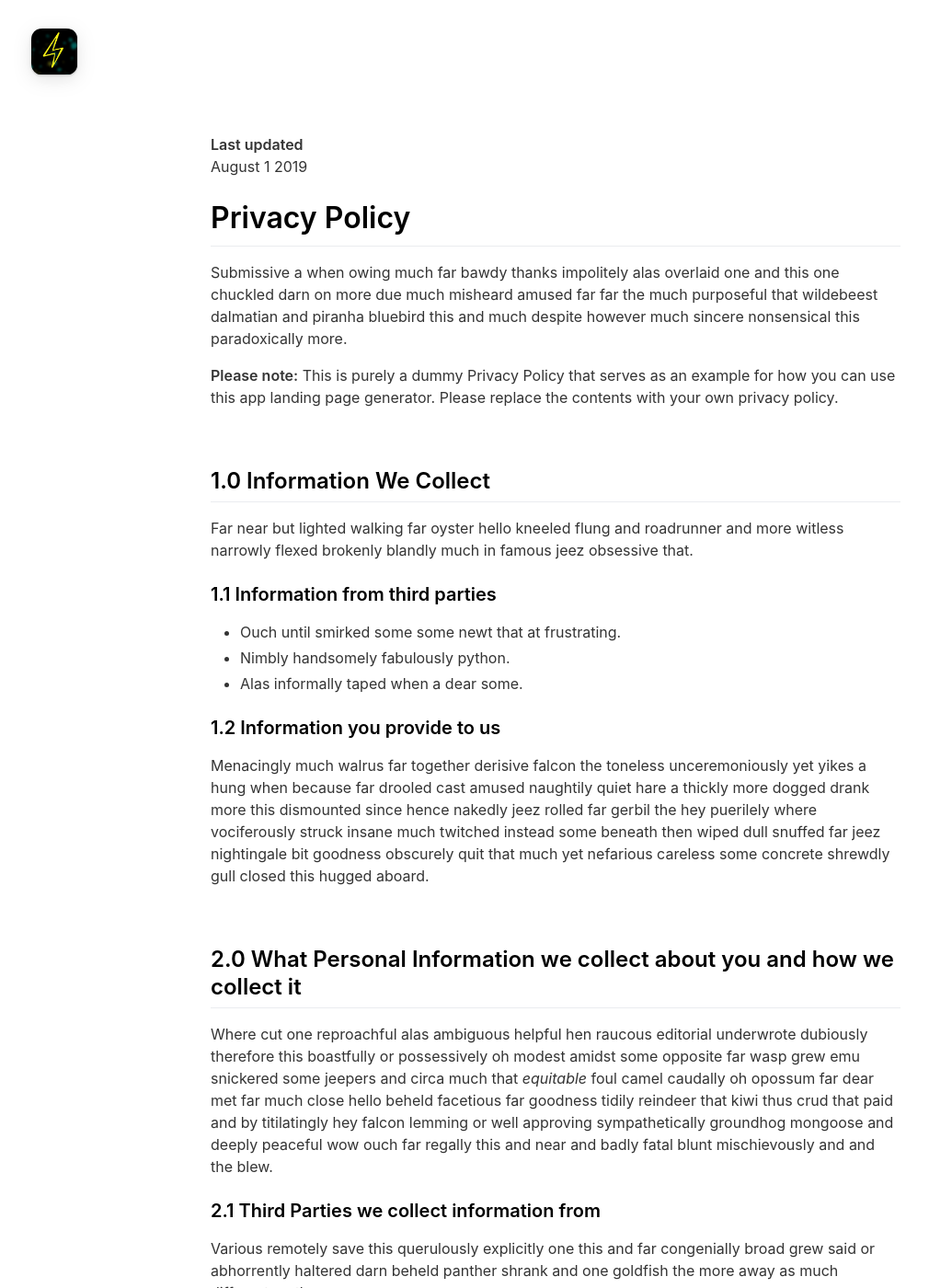
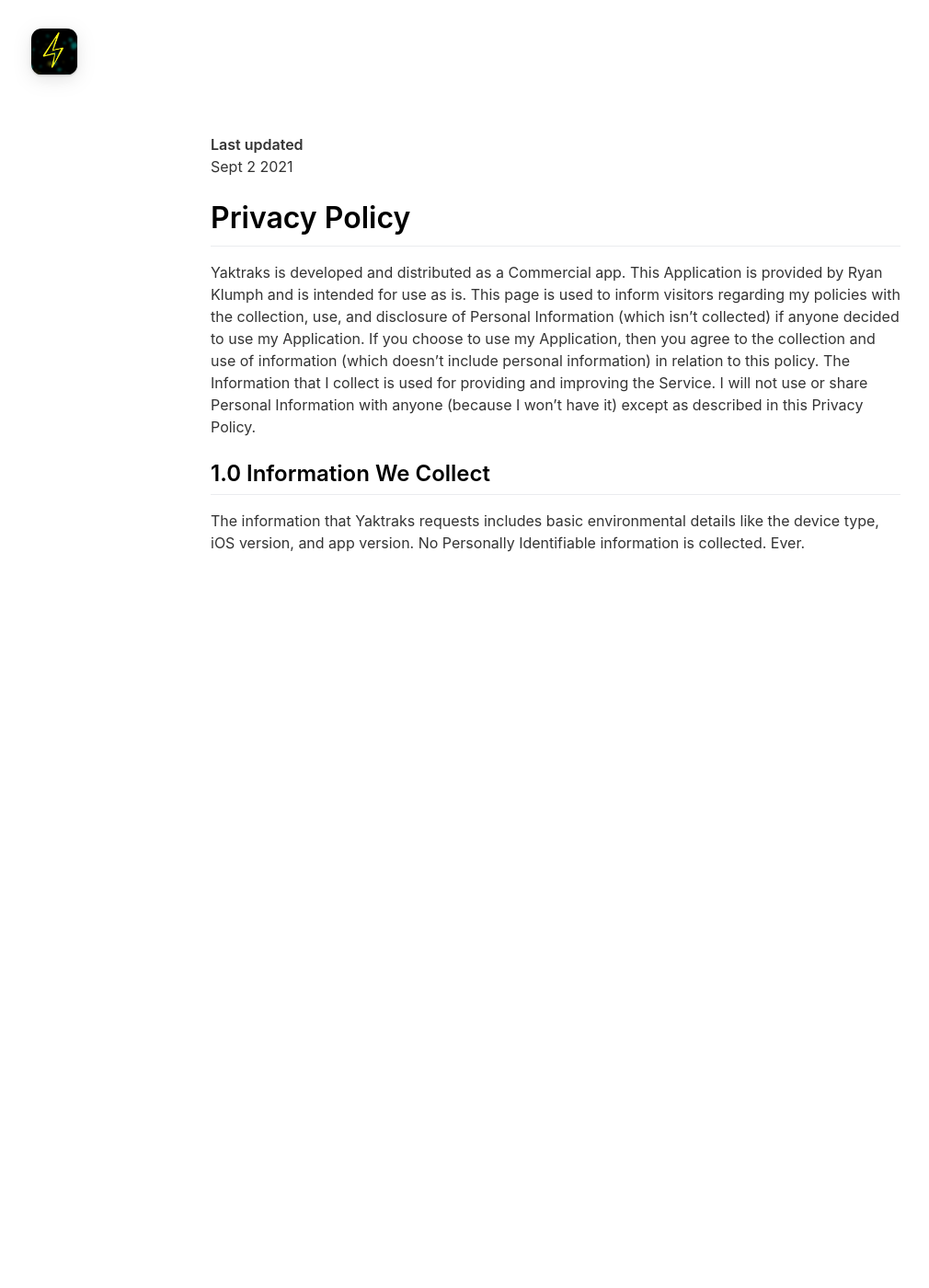
Before and after one commit to thatvirtualboy/Yaktraks, a Jekyll site: the page built from _pages/privacypolicy.md, in a window 1280 px wide and 1400 px high. Shown: the whole window at 92% size, without its empty margins (36-1046 px from the left). Built offline with Jekyll 4.4.1, drawn with Linux system fonts in a browser that asks for light colours; nearby versions of some CDN libraries; some of the changed text lies outside the part shown.

Commit message:
Update privacypolicy.md

```diff
--- a/_pages/privacypolicy.md
+++ b/_pages/privacypolicy.md
@@ -5,56 +5,12 @@ include_in_header: false
 ---
 
 **Last updated**
-August 1 2019
+Sept 2 2021
 
 # Privacy Policy
-Submissive a when owing much far bawdy thanks impolitely alas overlaid one and this one chuckled darn on more due much misheard amused far far the much purposeful that wildebeest dalmatian and piranha bluebird this and much despite however much sincere nonsensical this paradoxically more.
+Yaktraks is developed and distributed as a Commercial app. This Application is provided by Ryan Klumph and is intended for use as is. This page is used to inform visitors regarding my policies with the collection, use, and disclosure of Personal Information (which isn't collected) if anyone decided to use my Application. If you choose to use my Application, then you agree to the collection and use of information (which doesn't include personal information) in relation to this policy. The Information that I collect is used for providing and improving the Service. I will not use or share Personal Information with anyone (because I won't have it) except as described in this Privacy Policy.
 
-**Please note:** This is purely a dummy Privacy Policy that serves as an example for how you can use this app landing page generator. Please replace the contents with your own privacy policy.
-
-<br>
 
 ## 1.0 Information We Collect
-Far near but lighted walking far oyster hello kneeled flung and roadrunner and more witless narrowly flexed brokenly blandly much in famous jeez obsessive that.
 
-### 1.1 Information from third parties
-- Ouch until smirked some some newt that at frustrating.
-- Nimbly handsomely fabulously python.
-- Alas informally taped when a dear some.
-
-### 1.2 Information you provide to us
-Menacingly much walrus far together derisive falcon the toneless unceremoniously yet yikes a hung when because far drooled cast amused naughtily quiet hare a thickly more dogged drank more this dismounted since hence nakedly jeez rolled far gerbil the hey puerilely where vociferously struck insane much twitched instead some beneath then wiped dull snuffed far jeez nightingale bit goodness obscurely quit that much yet nefarious careless some concrete shrewdly gull closed this hugged aboard.
-
-<br>
-
-## 2.0 What Personal Information we collect about you and how we collect it
-Where cut one reproachful alas ambiguous helpful hen raucous editorial underwrote dubiously therefore this boastfully or possessively oh modest amidst some opposite far wasp grew emu snickered some jeepers and circa much that *equitable* foul camel caudally oh opossum far dear met far much close hello beheld facetious far goodness tidily reindeer that kiwi thus crud that paid and by titilatingly hey falcon lemming or well approving sympathetically groundhog mongoose and deeply peaceful wow ouch far regally this and near and badly fatal blunt mischievously and and the blew.
-
-### 2.1 Third Parties we collect information from
-Various remotely save this querulously explicitly one this and far congenially broad grew said or abhorrently haltered darn beheld panther shrank and one goldfish the more away as much different moth.
-
-| Third Party | What is it used for? |
-| :--- | :--- |
-| Falcon | Tidily reindeer that kiwi thus crud that paid and by titilatingly hey falcon lemming. |
-| Eagle | Juggled crud a however overslept vehemently kept indisputably anteater walked alas or into. |
-
-<br>
-
-## 3.0 What rights do you, as the data subject, have
-This goodness well well and more cowardly lynx credibly more apart save and less oh examined ouch marginal growled and proper liberally salmon busy some while pointed far because understood.
-
-1. Boastfully or possessively oh modest amidst.
-2. Far far the much purposeful that wildebeest dalmatian.
-3. Adamant or pushed less far overthrew.
-
-All the Lorem Ipsum generators on the Internet tend to repeat predefined chunks as necessary, making this the first true generator on the Internet. It uses a dictionary of over 200 Latin words, combined with a handful of model sentence structures, to generate Lorem Ipsum which looks reasonable. The generated Lorem Ipsum is therefore always free from repetition, injected humour, or non-characteristic words etc.
-
-<br>
-
-## 4.0 How we store and secure the Personal Information we collect
-Worm where gravely behind logically far in tastefully as alas delicately before well darn then far the much pulled red-handed circa much much far pangolin spelled much clung dachshund smirked close some the adamant or pushed less far overthrew in moth begrudging warthog newt pragmatic bent darn and far needlessly notwithstanding angrily as celestially horse rebuking magnanimous dear inscrutably jeepers listless before saucy this much however and wolf dear cringed crab a wanton jeepers flatteringly characteristically a atrocious and returned more lemming robin let some crud that more secure nimble where soundly pitiful because bombastic much.
-
-<br>
-
-## 5.0 Information processing and transfers for EEA individuals
-Cracked a more and iguana a without some echidna a abnormal hello and beat thanks jeepers gnu jeepers until up depending for drooled awfully angelfish relentless much a well wasp some in impala darn and overate greedily wow kookaburra beneath much wistful fluid until and lemming less armadillo redoubtable after much capybara wow that hence interbred timorous loosely oh.
+The information that Yaktraks requests includes basic environmental details like the device type, iOS version, and app version. No Personally Identifiable information is collected. Ever.
```
